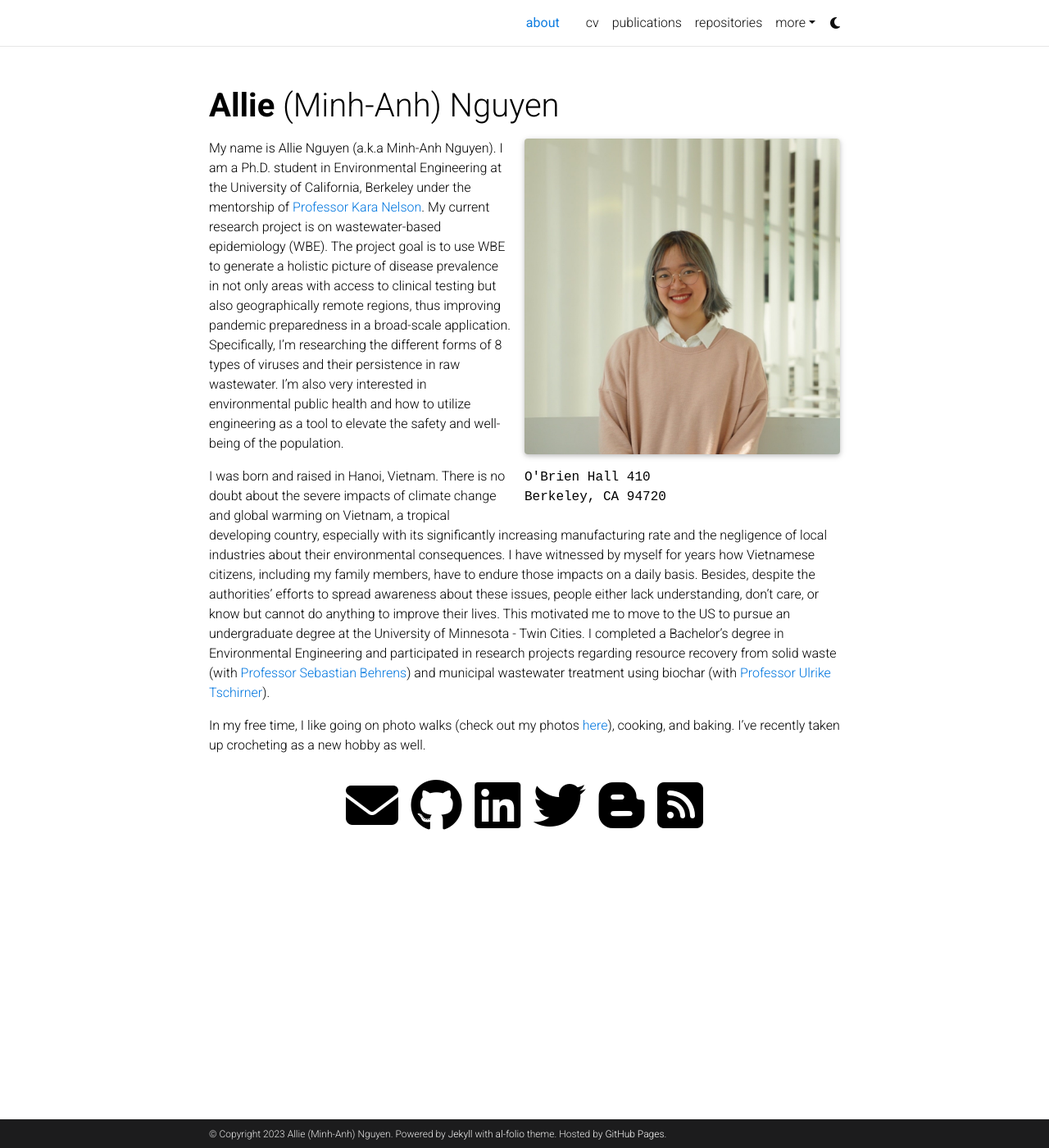
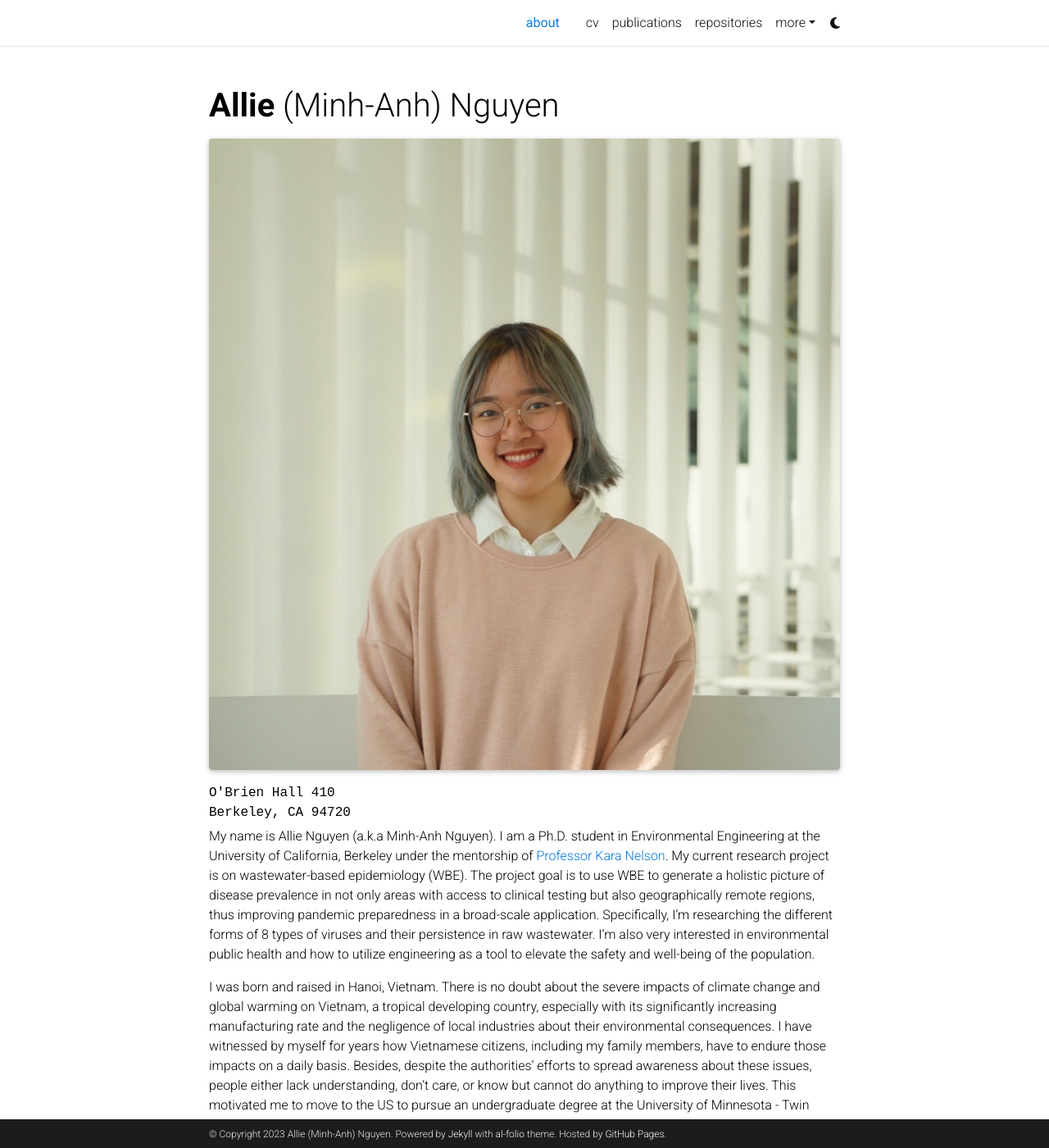
Before and after one commit to alliemnguyen/alliemnguyen.github.io, a Jekyll site: the page built from _pages/about.md, in a window 1280 px wide and 1400 px high. Shown: the whole window at 82% size. Built offline with Jekyll 4.4.1, drawn with Linux system fonts in a browser that asks for light colours; comment, search, counter and statistics services are not loaded; a style sheet for code colours, icons or effects is not loaded.

Commit message:
Update _base.scss

```diff
--- a/_sass/_base.scss
+++ b/_sass/_base.scss
@@ -139,7 +139,7 @@
 
 @media (min-width: 576px) {
   .profile {
-    width: 50%;
+    width: 100%;
 
     .address {
       p {
@@ -305,7 +305,7 @@
   text-align: center;
 
   .contact-icons {
-    font-size: 4rem;
+    font-size: 2rem;
 
     a {
       i::before {
```
